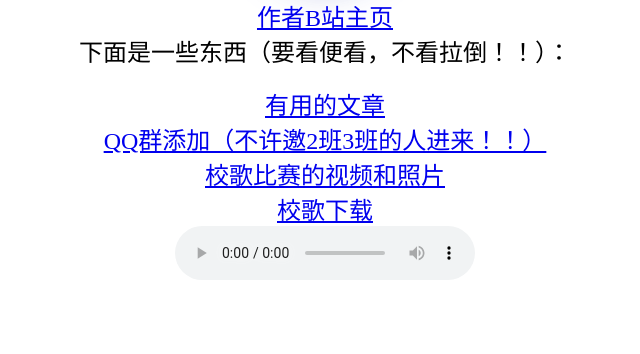
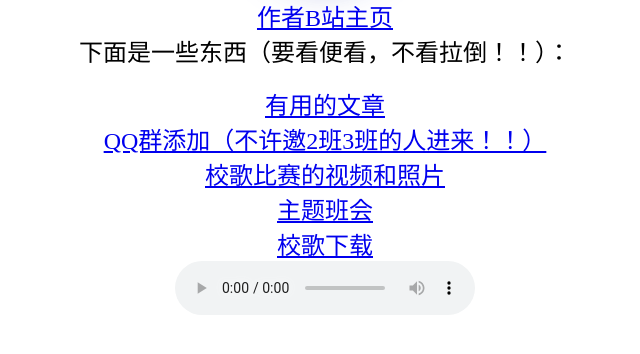
Before and after one commit to H2OaaaaaO2H/Class1Grade5, a plain HTML site: page index.html in a window 1280 px wide. Shown: the part 164-518 px from the top of the page, without its empty margins (315-955 px from the left). Drawn offline with Linux system fonts and the light colour scheme.

Commit message:
Update index.html

```diff
--- a/index.html
+++ b/index.html
@@ -88,6 +88,8 @@ background-attachment: fixed;"
 
 <center><font size="5"><a href="./xiaogebisai/index.html"target="_blank">校歌比赛的视频和照片</a></font> </center>
 
+<center><font size="5"><a href="./zhutibanhui/index.html"target="_blank">主题班会</a></font> </center>
+
 <center><font size="5"><a href="./xiaoge.mp3" download="玉浦中心小学校歌" onclick="if(confirm('是否确定下载？')==false)return false;">校歌下载</a>
 
 <center><font size="5"><audio src="./xiaoge.mp3" controls="controls"></font> </center>
```
